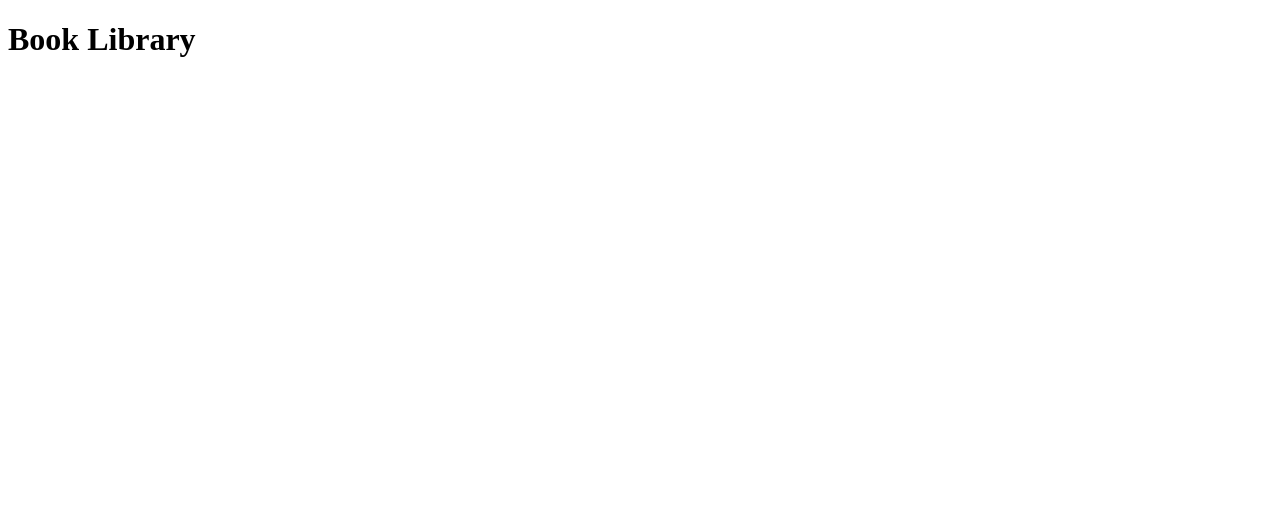
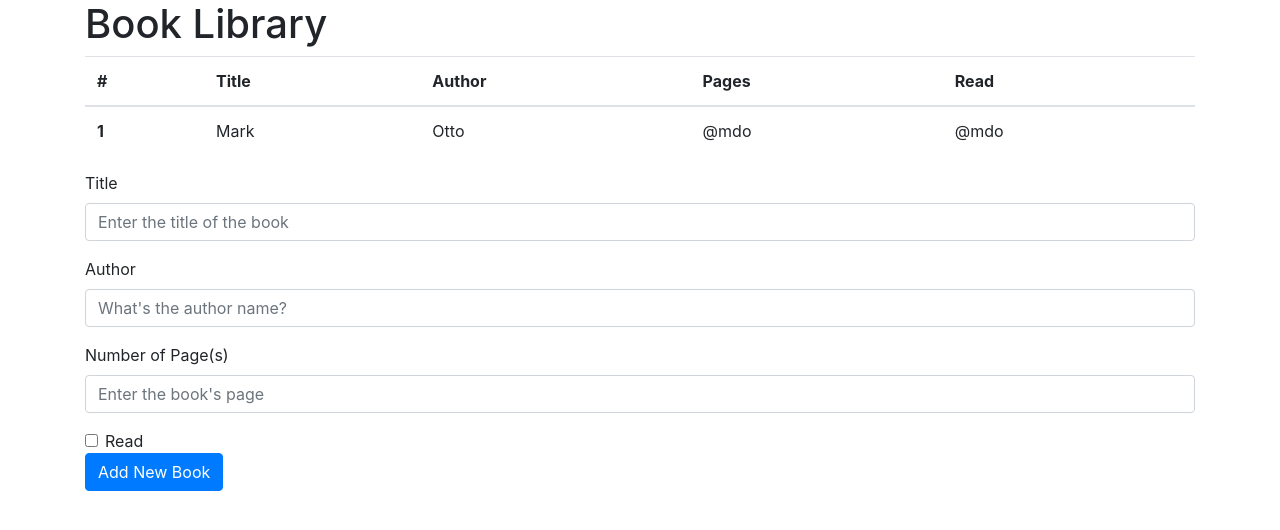
Before and after one commit to tigamadou/booklibrary, a plain HTML site: page index.html in a window 1280 px wide. Drawn offline with nearby package versions, Linux system fonts and the light colour scheme.

Commit message:
Worked on the front end

```diff
--- a/index.html
+++ b/index.html
@@ -1,13 +1,77 @@
 <!DOCTYPE html>
 <html lang="en">
+
 <head>
     <meta charset="UTF-8">
     <meta name="viewport" content="width=device-width, initial-scale=1.0">
+    <link rel="stylesheet" href="https://stackpath.bootstrapcdn.com/bootstrap/4.3.1/css/bootstrap.min.css" integrity="sha384-ggOyR0iXCbMQv3Xipma34MD+dH/1fQ784/j6cY/iJTQUOhcWr7x9JvoRxT2MZw1T" crossorigin="anonymous">
     <title>Document</title>
 </head>
+
 <body>
-    <h1>Book Library</h1>
 
-    <script src="js/App.js"></script>
+
+    <div class="container">
+
+        <h1>Book Library</h1>
+        <table class="table">
+            <thead>
+                <tr>
+                    <th scope="col">#</th>
+                    <th scope="col">Title</th>
+                    <th scope="col">Author</th>
+                    <th scope="col">Pages</th>
+                    <th scope="col">Read</th>
+                </tr>
+            </thead>
+            <tbody>
+                <tr>
+                    <th scope="row">1</th>
+                    <td>Mark</td>
+                    <td>Otto</td>
+                    <td>@mdo</td>
+                    <td>@mdo</td>
+
+                </tr>
+
+            </tbody>
+        </table>
+
+
+
+        <form id="add-book">
+            <div class="form-group">
+                <label for="formGroupExampleInput">Title</label>
+                <input type="text" class="form-control" id="formGroupExampleInput" placeholder="Enter the title of the book">
+            </div>
+            <div class="form-group">
+                <label for="formGroupExampleInput2">Author</label>
+                <input type="text" class="form-control" id="formGroupExampleInput2" placeholder="What's the author name?">
+            </div>
+
+            <div class="form-group">
+                <label for="formGroupExampleInput">Number of Page(s)</label>
+                <input type="text" class="form-control" id="formGroupExampleInput" placeholder="Enter the book's page">
+            </div>
+
+            <div class="form-check">
+                <input class="form-check-input" type="checkbox" name="gridRadios" id="gridRadios2" value="option2">
+                <label class="form-check-label" for="gridRadios2">
+                  Read
+                </label>
+            </div>
+
+            <button class="btn btn-primary " id="new-book"> Add New Book</button>
+        </form>
+    </div>
+
+
+
+
+    <script src=" js/App.js ">
+    </script>
 </body>
+
 </html>
+
+</html>
```
Also changed, not shown: form.html (added).
